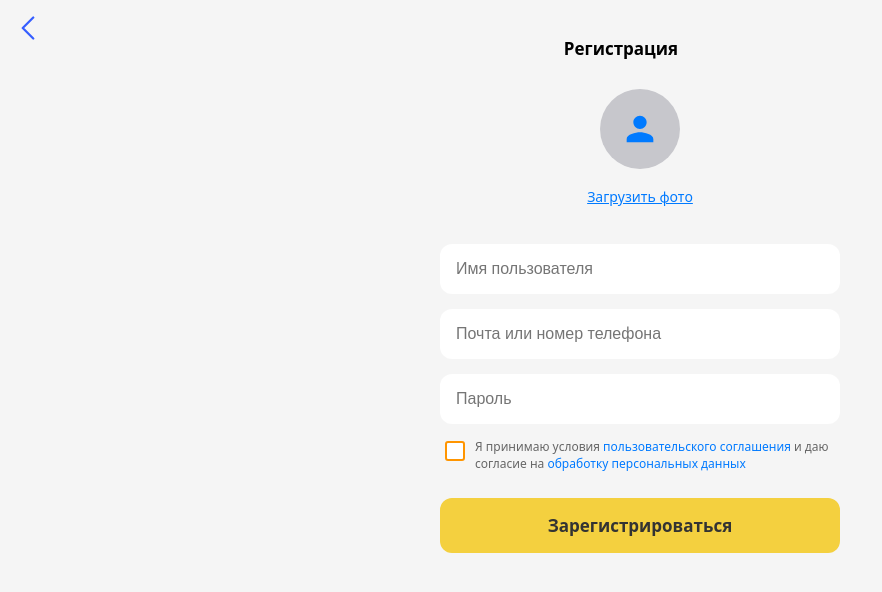
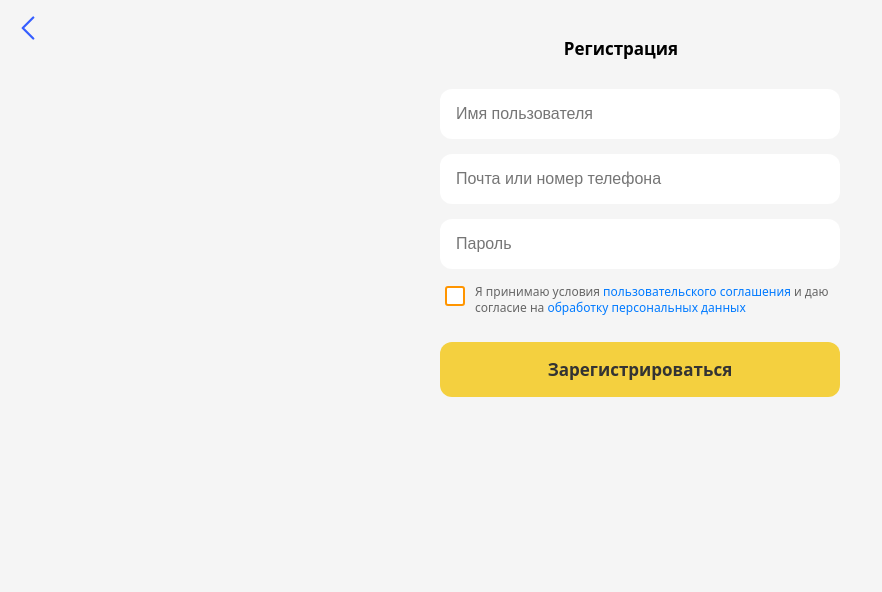
Before and after one commit to mousearthouse/Project-development, a React (Vite) app: page /register in a window 1280 px wide. Shown: the top 592 px of the page, without its empty margins (0-882 px from the left). Built offline with nearby package versions, Linux system fonts and the light colour scheme.

Commit message:
delete avatar from register

```diff
--- a/src/pages/EditProfilePage/EditProfilePage.tsx
+++ b/src/pages/EditProfilePage/EditProfilePage.tsx
@@ -10,6 +10,8 @@ import { uploadFile } from '@/utils/api/requests/uploadFile';
 
 const isEmail = (value: string): boolean => /\S+@\S+\.\S+/.test(value)
 const isPhone = (value: string): boolean => /^8\d{10}$/.test(value);
+const isValidUsername = (value: string): boolean =>
+  /^[a-zA-Z0-9_.-]+$/.test(value)
 
 const EditProfilePage: React.FC = () => {
   const [username, setUsername] = useState<string>('')
@@ -76,6 +78,10 @@ const handleFileChange = async (e: ChangeEvent<HTMLInputElement>) => {
       return
     }
 
+    if (!isValidUsername(username)) {
+      setError('Имя пользователя может содержать только латинские буквы, цифры и символы ".", "_", "-"')
+      return
+    }
     const payload = {
       username,
       email: isEmail(email) ? email : undefined,
--- a/src/pages/RegisterPage/RegisterPage.tsx
+++ b/src/pages/RegisterPage/RegisterPage.tsx
@@ -8,8 +8,10 @@ import { userRegister } from '@/utils/api/requests/userRegister'
 const isEmail = (value: string): boolean => /\S+@\S+\.\S+/.test(value)
 const isPhone = (value: string): boolean => /^8\d{10}$/.test(value)
 const isStrongPassword = (value: string): boolean => {
-  return /[A-Za-z]/.test(value) && /\d/.test(value)
+  return /[a-z]/.test(value) && /\d/.test(value)
 }
+const isValidUsername = (value: string): boolean =>
+  /^[a-zA-Z0-9_.-]+$/.test(value)
 
 const RegisterPage: React.FC = () => {
   const [username, setUsername] = useState<string>('')
@@ -28,14 +30,17 @@ const RegisterPage: React.FC = () => {
       setError('Введите имя пользователя')
       return
     }
-
+    if (!isValidUsername(username)) {
+      setError('Имя пользователя может содержать только латинские буквы, цифры и символы ".", "_", "-"')
+      return
+    }
     if (!isEmail(email) && !isPhone(email)) {
       setError('Введите корректную почту или номер телефона. Почта должна быть в формате user@example.com, телефон — 8XXXXXXXXXX')
       return
     }
 
     if (password.length < 6 || !isStrongPassword(password)) {
-      setError('Пароль должен быть не менее 6 символов и содержать хотя бы одну латинскую букву и одну цифру')
+      setError('Пароль должен быть не менее 6 символов и содержать хотя бы одну маленькую латинскую букву и одну цифру')
       return
     }
 
@@ -70,17 +75,6 @@ const RegisterPage: React.FC = () => {
             <img src={vectorIcon} alt="Back" style={{ width: 24, height: 24, transform: 'rotate(90deg)' }} />
           </Link>
           <h1 className="register-title">Регистрация</h1>
-        </div>
-
-        <div className="photo-section">
-          <div className="photo-placeholder">
-            <div className="user-icon">
-              <svg width="40" height="40" viewBox="0 0 24 24" fill="#007AFF">
-                <path d="M12 12c2.21 0 4-1.79 4-4s-1.79-4-4-4-4 1.79-4 4 1.79 4 4 4zm0 2c-2.67 0-8 1.34-8 4v2h16v-2c0-2.66-5.33-4-8-4z" />
-              </svg>
-            </div>
-          </div>
-          <button className="upload-photo-btn">Загрузить фото</button>
         </div>
 
         <form onSubmit={handleSubmit} className="register-form">
--- a/src/utils/api/api.d.ts
+++ b/src/utils/api/api.d.ts
@@ -18,6 +18,7 @@ interface ProfileDto {
   username?: string;
   email?: string;
   phoneNumber?: string;
+  fileId: string;
 }
 
 interface Spot {
```
